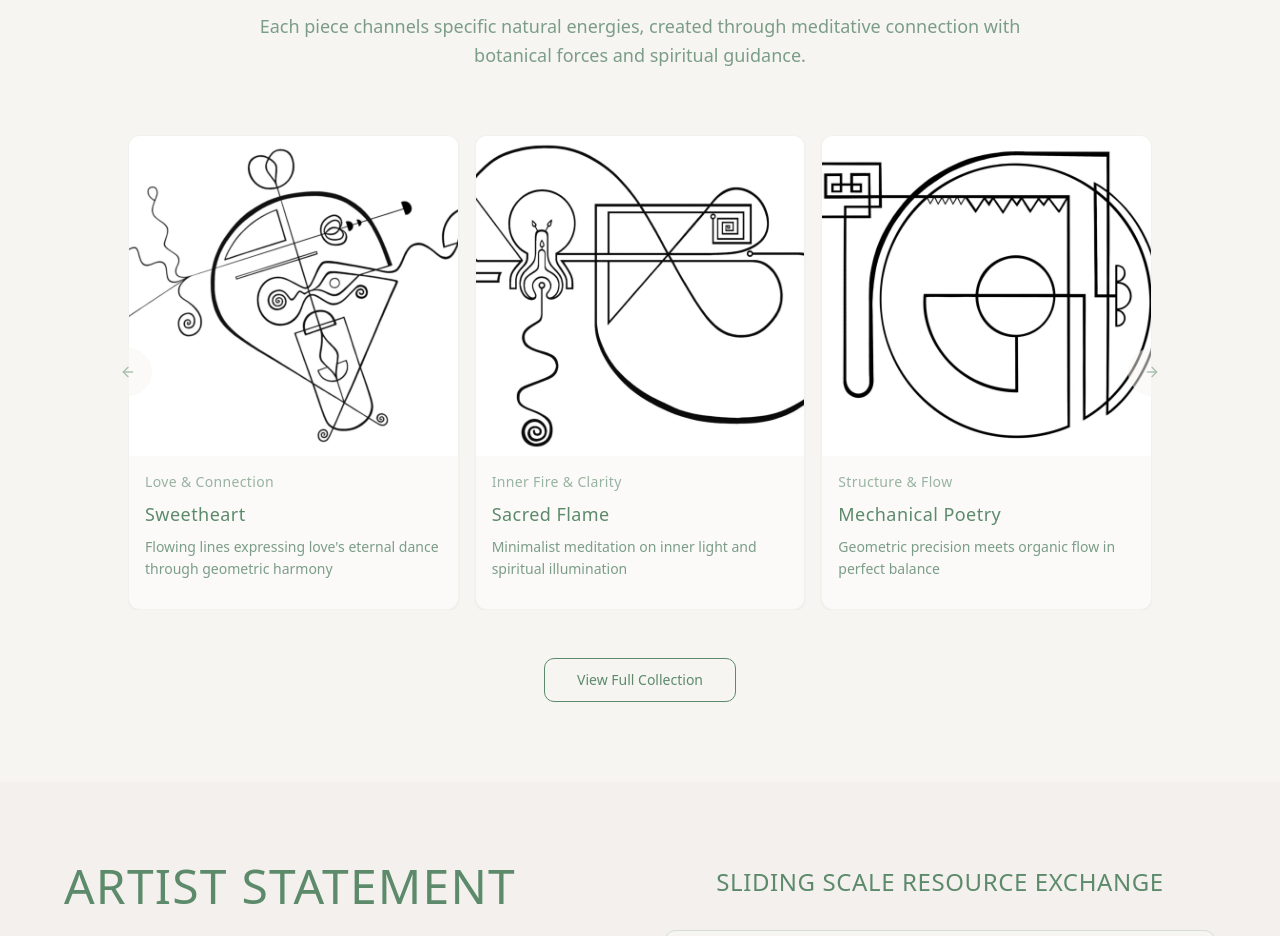
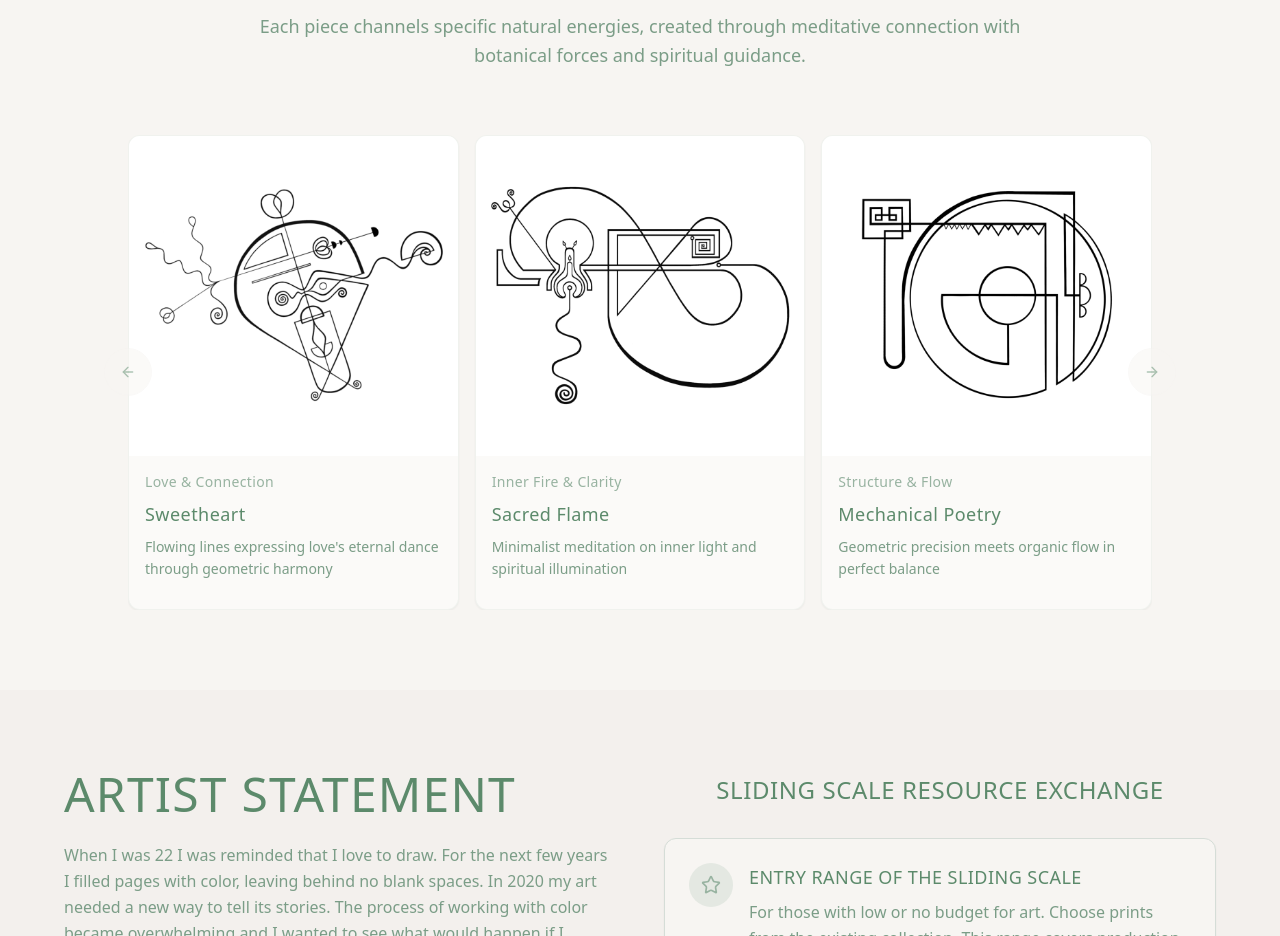
Before and after one commit to bnuckols13/vibrant-canvas-events, a React (Vite) app: page / in a window 1280 px wide. Shown: the part 940-1876 px from the top of the page. Built offline with nearby package versions, Linux system fonts and the light colour scheme.

Commit message:
Fix image formatting and button

```diff
--- a/src/components/ArtGallery.tsx
+++ b/src/components/ArtGallery.tsx
@@ -1,7 +1,5 @@
 import { Card, CardContent } from "@/components/ui/card";
-import { Button } from "@/components/ui/button";
 import { Carousel, CarouselContent, CarouselItem, CarouselNext, CarouselPrevious } from "@/components/ui/carousel";
-import { Eye } from "lucide-react";
 import artwork1 from "@/assets/artwork-1.jpg";
 import artwork2 from "@/assets/artwork-2.jpg";
 import artwork3 from "@/assets/artwork-3.jpg";
@@ -51,18 +49,12 @@ const ArtGallery = () => {
               {artworks.map((artwork) => (
                 <CarouselItem key={artwork.id} className="lg:basis-1/3">
                   <Card className="group overflow-hidden bg-card border-border/30 hover:shadow-ethereal transition-all duration-300">
-                    <div className="relative overflow-hidden">
+                    <div className="relative">
                       <img
                         src={artwork.image}
                         alt={artwork.title}
-                        className="w-full h-80 object-cover transition-transform duration-300 group-hover:scale-105"
+                        className="w-full h-80 object-contain bg-white"
                       />
-                      <div className="absolute inset-0 flex items-center justify-center opacity-0 group-hover:opacity-100 transition-opacity duration-300 bg-background/80">
-                        <Button variant="outline" size="sm" className="border-foreground text-foreground hover:bg-foreground hover:text-background">
-                          <Eye className="w-4 h-4 mr-2" />
-                          View Details
-                        </Button>
-                      </div>
                     </div>
 
                     <CardContent className="p-4">
@@ -84,12 +76,6 @@ const ArtGallery = () => {
             <CarouselNext className="h-12 w-12 -right-6" />
           </Carousel>
         </div>
-
-        <div className="text-center mt-12">
-          <Button variant="outline" size="lg" className="border-foreground text-foreground hover:bg-foreground hover:text-background">
-            View Full Collection
-          </Button>
-        </div>
       </div>
     </section>
   );
```
